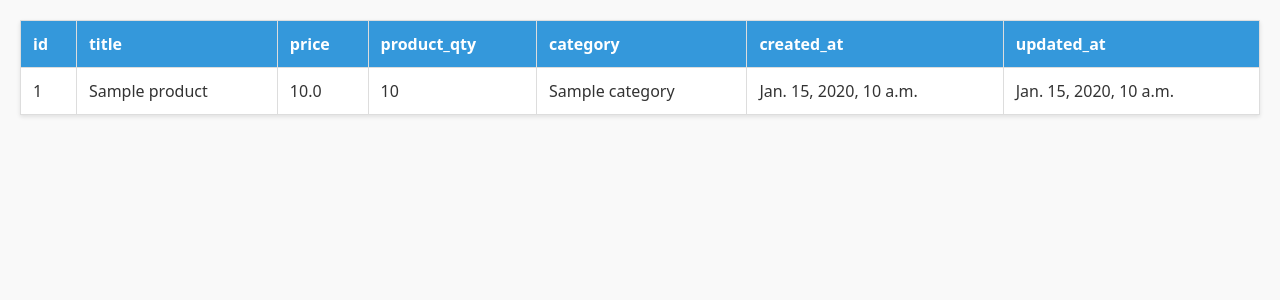
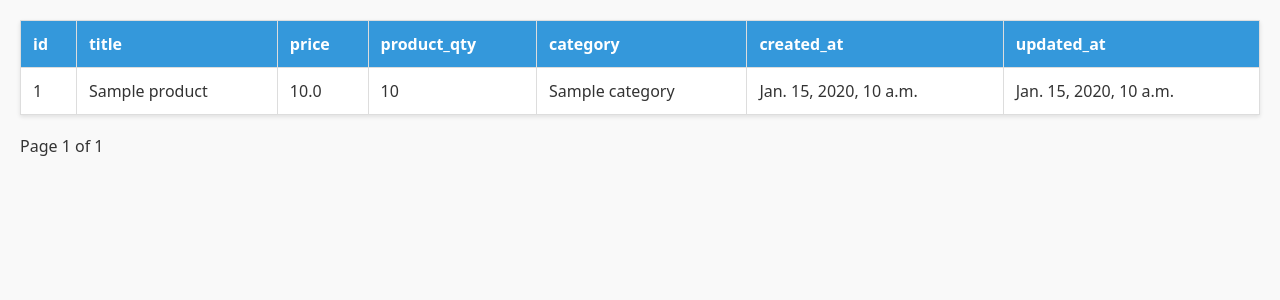
Before and after one commit to hifichevymane/web-technologies-lab-5, a Django app: page /products/ in a window 1280 px wide. Shown: the part 63-363 px from the top of the page. Run offline with Django 5.2, Linux system fonts and the light colour scheme; tables that the repository leaves empty hold one stand-in row (values such as "Sample post").

Commit message:
pagination in list view classes

```diff
--- a/products/templates/products/products.html
+++ b/products/templates/products/products.html
@@ -1,11 +1,9 @@
 {% extends 'products/base.html' %}
 
 {% block title %}Products{% endblock %}
-
-{% block header %}
+{%block header %}
 <h1>Products</h1>
 {% endblock %}
-
 {% block content %}
 <table>
   <thead>
@@ -20,7 +18,7 @@
     </tr>
   </thead>
   <tbody>
-    {% for product in products %}
+    {% for product in page_obj %}
     <tr>
       <td>{{ product.id }}</td>
       <td>{{ product.title }}</td>
@@ -33,4 +31,20 @@
     {% endfor %}
   </tbody>
 </table>
+
+<div class="pagination">
+  {% if page_obj.has_previous %}
+  <a href="?page=1">&laquo; first</a>
+  <a href="?page={{ page_obj.previous_page_number }}">previous</a>
+  {% endif %}
+
+  <span class="current">
+    Page {{ page_obj.number }} of {{ page_obj.paginator.num_pages }}
+  </span>
+
+  {% if page_obj.has_next %}
+  <a href="?page={{ page_obj.next_page_number }}">next</a>
+  <a href="?page={{ page_obj.paginator.num_pages }}">last &raquo;</a>
+  {% endif %}
+</div>
 {% endblock %}
--- a/products/views.py
+++ b/products/views.py
@@ -6,8 +6,11 @@ class ProductListView(ListView):
     model = Product
     template_name = 'products/products.html'
     context_object_name = 'products'
+    paginate_by = 5
+    ordering = 'id'
 
 class CategoryListView(ListView):
     model = Category
     template_name = 'products/categories.html'
     context_object_name = 'categories'
+    paginate_by = 4
```
Also changed, not shown: products/templates/products/categories.html (+17 -1 lines). Lines whose indentation alone changed are shown as unchanged.
